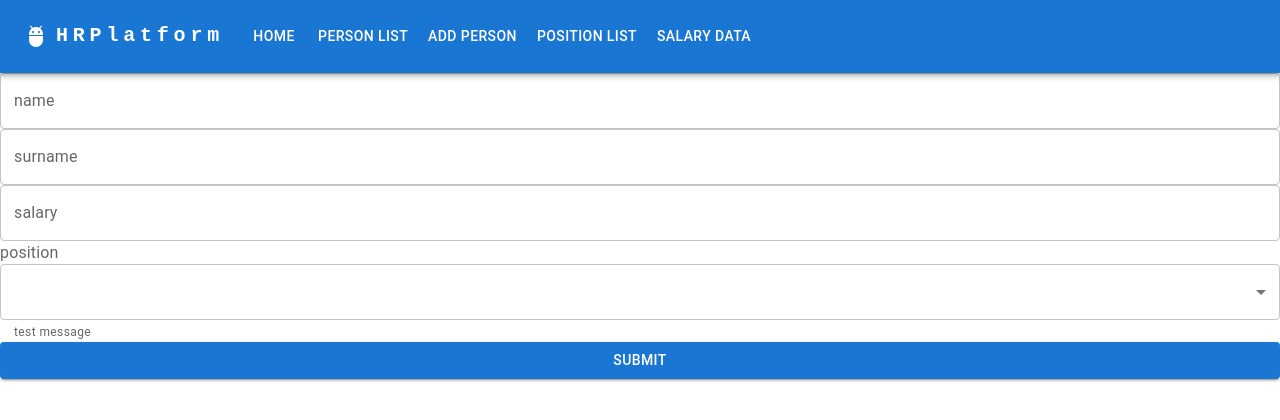
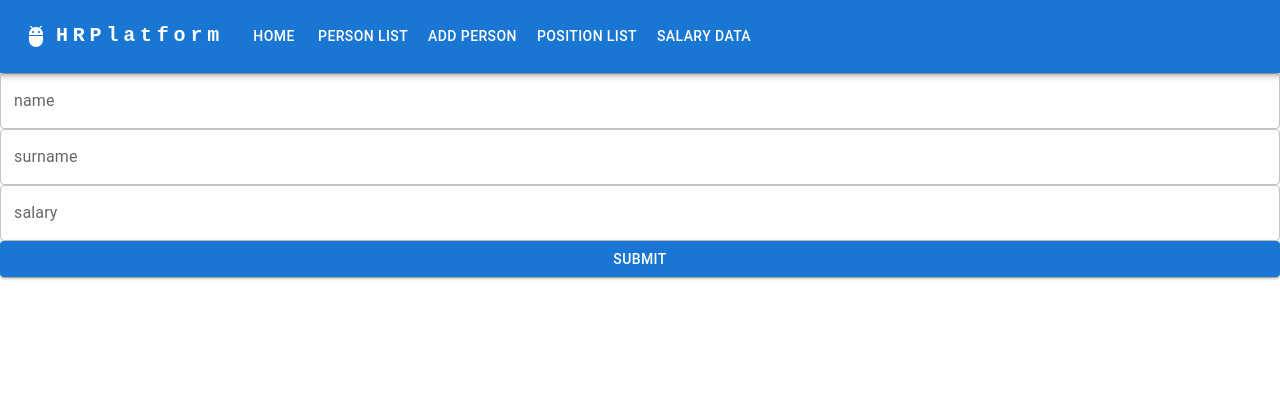
Before and after one commit to chimny/HRPlatformFrontEnd, a React (Create React App) app: page / in a window 1280 px wide. Shown: the top 420 px of the page. Built offline with nearby package versions, Linux system fonts and the light colour scheme.

Commit message:
working with formik - submit

```diff
--- a/src/components/Formik/FormikPersonForm.tsx
+++ b/src/components/Formik/FormikPersonForm.tsx
@@ -3,7 +3,7 @@ import {Field, Form, useFormik} from 'formik';
 import * as yup from 'yup';
 import {Button, FormControl, FormHelperText, FormLabel, Select, TextField} from "@mui/material";
 import {updateForm} from "../../redux/slices/formSlice";
-import {positionList} from "../../data/positionList";
+import {positionList, positionObj} from "../../data/positionList";
 import MenuItem from "@mui/material/MenuItem";
 
 
@@ -32,33 +32,30 @@ const validationSchema = yup.object({
         .min(3, 'surname should include at least 3 signs!')
         .max(50, 'surname length is maximum 50')
         .required('salary is required'),
-    // position: yup
-    //     .string()
-    //     .min(3, 'surname should include at least 3 signs!')
-    //     .max(50, 'surname length is maximum 50')
-    //     .required('surname is required'),
+    position: yup
+        .string()
+        .required('please choose the position!'),
 });
 
 export const FormikPersonForm = () => {
     const formik = useFormik({
         initialValues: {
             name: '',
-            surname:'',
-            position:'',
-            salary:''
+            surname: '',
+            position: '',
+            salary: ''
         },
         validationSchema: validationSchema,
         // funkcja poniżej do wysyłki formularza
+
         onSubmit: (values) => {
-            alert(JSON.stringify(values, null, 2));
+            alert('sent')
         },
     });
 
+
     return (
         <div>
-
-
-
             <form onSubmit={formik.handleSubmit}>
                 <TextField
                     fullWidth
@@ -93,43 +90,46 @@ export const FormikPersonForm = () => {
                 />
 
 
-                        <FormControl className={'styledForm'} fullWidth={true}
-                                     error={formik.touched.salary && Boolean(formik.errors.salary)}
-                        >
-                            {/*@todo update form postinion*/}
-                            <FormLabel id="position-label">position</FormLabel>
-                            <Select
-                                error={formik.touched.salary && Boolean(formik.errors.salary)}
-                                labelId="position-label"
-                                id="demo-simple-select"
-                                value={formik.values.position}
-                                label="position"
+                {/*<FormControl className={'styledForm'} fullWidth={true}*/}
+                {/*             error={formik.touched.salary && Boolean(formik.errors.salary)}*/}
+                {/*>*/}
+                {/*    /!*@todo update form postinion*!/*/}
+                {/*    <FormLabel id="position-label">position</FormLabel>*/}
+                {/*    <Select*/}
+                {/*        error={formik.touched.position && Boolean(formik.errors.position)}*/}
+                {/*        labelId="position-label"*/}
+                {/*        // id="demo-simple-select"*/}
+                {/*        id="position"*/}
+                {/*        name="position"*/}
+                {/*        label="position"*/}
+                {/*        value={formik.values.position}*/}
 
-                                onChange={e => formik.handleChange(e.target.value)}
-                                renderValue={(selected) => {
-                                    if (typeof selected === "string" && selected.length === 0) {
-                                        return <em>Position</em>;
-                                    }
+                {/*        onChange={e => formik.handleChange(e.target.value)}*/}
+                {/*        renderValue={(selected) => {*/}
+                {/*            if (typeof selected === "string" && selected.length === 0) {*/}
+                {/*                return <em>Position</em>;*/}
+                {/*            }*/}
 
-                                    return selected;
-                                }}
-                            >
+                {/*            return selected;*/}
+                {/*        }}*/}
+                {/*    >*/}
 
-                                {positionList.map((position) => {
-                                    return (
-                                        <MenuItem key={position} value={position}>{position}</MenuItem>
-                                    )
-                                })}
+                {/*        {positionObj.map(({key,value}) => {*/}
+                {/*            return (*/}
+                {/*                <MenuItem key={key}  value={value}>{value}</MenuItem>*/}
+                {/*            )*/}
+                {/*        })}*/}
 
 
-                            </Select>
-                            <FormHelperText>{'test message'}</FormHelperText>
-                        </FormControl>
+                {/*    </Select>*/}
+                {/*    <FormHelperText>{formik.errors.position}</FormHelperText>*/}
+                {/*</FormControl>*/}
 
 
-                        <Button color="primary" variant="contained" fullWidth type="submit">
+                <Button color="primary" variant="contained" fullWidth type="submit" onClick={(e)=>formik.handleSubmit}>
                     Submit
                 </Button>
+
             </form>
 
         </div>
--- a/src/data/positionList.ts
+++ b/src/data/positionList.ts
@@ -1,4 +1,29 @@
 import {PositionList} from "../../../backend/types/personPosition";
 
 
+interface positionObj{
+    key: PositionList,
+    value: PositionList
+}
+
+export const positionObj:positionObj[] = [{
+    key:'Trainee',
+    value:'Trainee',
+},{
+    key:'Assistant',
+    value:'Assistant',
+},{
+    key:'Junior Specialist',
+    value:'Junior Specialist',
+},{
+    key:'Specialist',
+    value:'Specialist',
+},{
+    key:'Senior Specialist',
+    value:'Senior Specialist',
+},{
+    key:'Manager',
+    value:'Manager',
+}];
+
 export const positionList: PositionList[] = ['Trainee', 'Assistant', 'Junior Specialist', 'Specialist', 'Senior Specialist', 'Manager']
```
Lines whose indentation alone changed are shown as unchanged.
